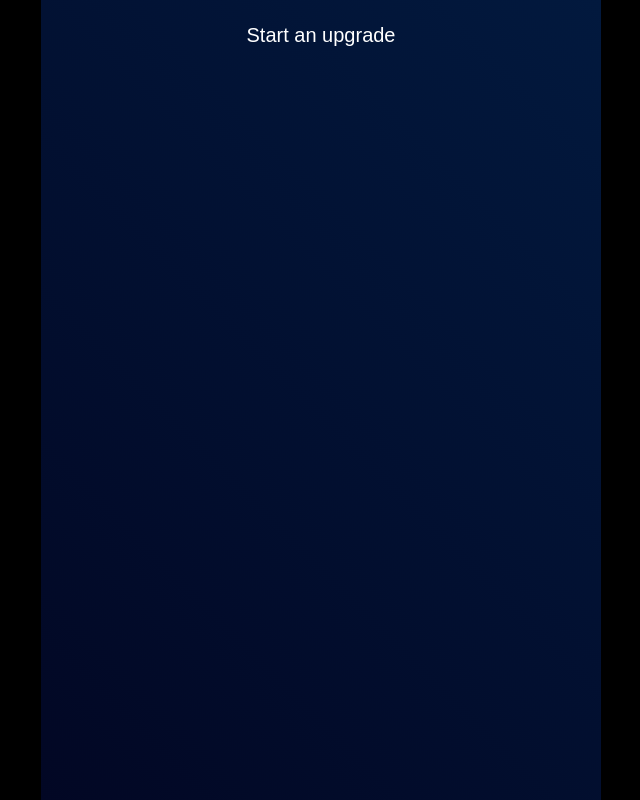
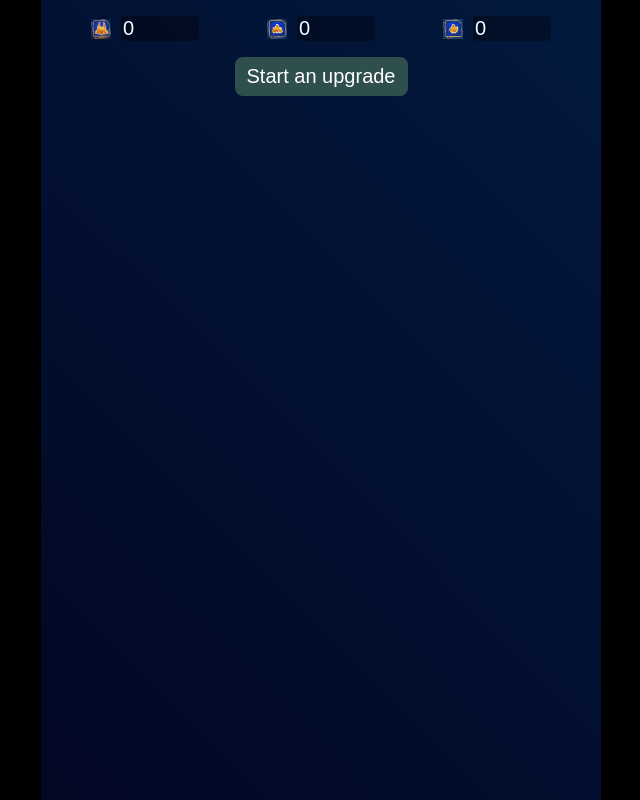
Before and after one commit to bvaughn/galaxiga-upgrade-tool, a React (Create React App) app: page / in a window 1280 px wide. Both pictures are taken after a click on the button "Cancel". Shown: the whole page, without its empty margins (319-959 px from the left). Built offline with nearby package versions, Linux system fonts and the light colour scheme.

Commit message:
Moved generic cards back out of ugprade items and into global state

```diff
--- a/src/Wizard/WizardDataCreate.tsx
+++ b/src/Wizard/WizardDataCreate.tsx
@@ -10,6 +10,7 @@ import {
 } from "./types";
 
 import { IconButton } from "../components/IconButton";
+import { useCards } from "../hooks/useCards";
 import { useDoubleTap } from "../hooks/useDoubleTap";
 import { Category, Item, Tier } from "../types";
 import { formatNumber } from "../utils/number";
@@ -25,7 +26,7 @@ export function WizardDataCreate({
   deleteItem: () => void;
   editItem: () => void;
 }) {
-  const { genericCards, id, secondaryItemStats } = data;
+  const { id, secondaryItemStats } = data;
 
   let category: Category;
   let item: Item;
@@ -44,6 +45,8 @@ export function WizardDataCreate({
   } else {
     throw Error("Unsupported data");
   }
+
+  const [genericCards] = useCards(category, "generic");
 
   const [showDebugRow, setShowDebugRow] = useState(false);
 
@@ -66,14 +69,14 @@ export function WizardDataCreate({
       0
     );
 
-    return `${formatNumber(totalSpecificCards)} specific / ${formatNumber(
-      genericCards
-    )} generic / ${formatNumber(cost.totalCardsRequired)} total`;
-  }, [cost, genericCards, secondaryItemStats]);
+    return `${formatNumber(totalSpecificCards)} / ${formatNumber(
+      cost.totalCardsRequired
+    )} cards`;
+  }, [cost, secondaryItemStats]);
 
   return (
-    <>
-      <div className={styles.Row} data-separator key={id}>
+    <div className={styles.Column} data-separator key={id}>
+      <div className={styles.Row}>
         <ItemImage className={styles.ItemImage} onClick={onClick} item={item} />
         <div className={styles.Column} data-compact data-grow>
           <div className={styles.Row} data-compact>
@@ -117,6 +120,6 @@ export function WizardDataCreate({
         </div>
       </div>
       {showDebugRow && <DebugInfoRow>{debugCardString}</DebugInfoRow>}
-    </>
+    </div>
   );
 }
--- a/src/Wizard/WizardDataItems.tsx
+++ b/src/Wizard/WizardDataItems.tsx
@@ -10,6 +10,7 @@ import {
 import { WizardDataCreate } from "./WizardDataCreate";
 import { WizardDataUpgrade } from "./WizardDataUpgrade";
 
+import { CardPicker } from "../components/CardPicker";
 import { TextButton } from "../components/TextButton";
 import { useCards } from "../hooks/useCards";
 import { uid } from "../utils/uid";
@@ -26,14 +27,16 @@ export function WizardDataItems({
   setPendingWizardStep: (value: WizardDataStep) => void;
   wizardData: WizardData[];
 }) {
-  const [_, setGenericCards] = useCards("generic");
-  const [__, setSpecificCards] = useCards("specific");
-
   return (
     <>
+      <div className={styles.CardRow}>
+        <CardPicker category="ship" type="generic" />
+        <CardPicker category="drone" type="generic" />
+        <CardPicker category="stone" type="generic" />
+      </div>
       <div className={styles.Column} data-center>
         <TextButton
-          className={styles.LargeText}
+          className={styles.StartUpgradeButton}
           onClick={() =>
             setPendingWizardData({
               id: uid(),
@@ -44,16 +47,43 @@ export function WizardDataItems({
         </TextButton>
       </div>
       <div className={styles.Column}>
-        {wizardData.map((data) => {
+        {wizardData.map((data) => (
+          <Data
+            data={data}
+            key={data.id}
+            setPendingWizardData={setPendingWizardData}
+            setWizardData={setWizardData}
+            setPendingWizardStep={setPendingWizardStep}
+            wizardData={wizardData}
+          />
+        ))}
+      </div>
+    </>
+  );
+}
+
+function Data({
+  data,
+  setPendingWizardData,
+  setWizardData,
+  setPendingWizardStep,
+  wizardData,
+}: {
+  data: WizardData;
+  setPendingWizardData: (value: PendingWizardData | null) => void;
+  setWizardData: (value: WizardData[]) => void;
+  setPendingWizardStep: (value: WizardDataStep) => void;
+  wizardData: WizardData[];
+}) {
+  const [cards, setCards] = useCards(data.category, "specific");
+
   const deleteItem = () => {
     setWizardData(wizardData.filter(({ id }) => data.id !== id));
   };
 
   const editItem = () => {
-            setGenericCards(data.genericCards);
-
     if (isWizardDataUpgrade(data)) {
-              setSpecificCards(data.itemStatsFrom.cards);
+      setCards(data.itemStatsFrom.cards);
     }
 
     setPendingWizardData(data);
@@ -81,8 +111,4 @@ export function WizardDataItems({
   } else {
     throw Error("Unsupported data");
   }
-        })}
-      </div>
-    </>
-  );
 }
--- a/src/Wizard/WizardDataUpgrade.tsx
+++ b/src/Wizard/WizardDataUpgrade.tsx
@@ -5,6 +5,7 @@ import { calculateUpgradeCost } from "../utils/calculateUpgradeCost";
 import { WizardDataUpgrade as WizardDataUpgradeType } from "./types";
 
 import { IconButton } from "../components/IconButton";
+import { useCards } from "../hooks/useCards";
 import { useDoubleTap } from "../hooks/useDoubleTap";
 import { formatNumber } from "../utils/number";
 import { DebugInfoRow } from "./DebugInfoRow";
@@ -19,15 +20,11 @@ export function WizardDataUpgrade({
   deleteItem: () => void;
   editItem: () => void;
 }) {
-  const {
-    genericCards,
-    id,
-    itemStatsFrom,
-    itemStatsTo,
-    primaryItem: item,
-  } = data;
+  const { id, itemStatsFrom, itemStatsTo, primaryItem: item } = data;
   const from = `${itemStatsFrom.level}.${itemStatsFrom.subLevel}`;
   const to = `${itemStatsTo.level}.${itemStatsTo.subLevel}`;
+
+  const [genericCards] = useCards(item.category, "generic");
 
   const [showDebugRow, setShowDebugRow] = useState(false);
 
@@ -46,14 +43,14 @@ export function WizardDataUpgrade({
   );
 
   const debugCardString = useMemo(() => {
-    return `${formatNumber(itemStatsFrom.cards)} specific / ${formatNumber(
-      genericCards
-    )} generic / ${formatNumber(cost.totalCardsRequired)} total`;
-  }, [cost, genericCards, itemStatsFrom]);
+    return `${formatNumber(itemStatsFrom.cards)}  / ${formatNumber(
+      cost.totalCardsRequired
+    )} cards`;
+  }, [cost, itemStatsFrom]);
 
   return (
-    <>
-      <div className={styles.Row} data-separator key={id}>
+    <div className={styles.Column} data-separator key={id}>
+      <div className={styles.Row}>
         <ItemImage className={styles.ItemImage} onClick={onClick} item={item} />
         <div className={styles.Column} data-compact data-grow>
           <div className={styles.Row} data-compact>
@@ -96,6 +93,6 @@ export function WizardDataUpgrade({
         </div>
       </div>
       {showDebugRow && <DebugInfoRow>{debugCardString}</DebugInfoRow>}
-    </>
+    </div>
   );
 }
--- a/src/Wizard/WizardStep.module.css
+++ b/src/Wizard/WizardStep.module.css
@@ -140,13 +140,14 @@
   gap: 0.25rem;
 }
 
-.GenericCardsRow {
+.CardsRow {
   display: flex;
   flex-direction: row;
   align-items: center;
   justify-content: flex-end;
   gap: 1ch;
 }
+
 .LabelText {
   font-size: 0.75rem;
 }
--- a/src/Wizard/WizardStep4Upgrade.tsx
+++ b/src/Wizard/WizardStep4Upgrade.tsx
@@ -26,8 +26,7 @@ export function WizardStep4Upgrade({
   const persistenceKeyFrom = `wizard-upgrade-from-${id}`;
   const persistenceKeyTo = `wizard-upgrade-to-${id}`;
 
-  const [cards, setCards] = useCards("specific");
-  const [genericCards, setGenericCards] = useCards("generic");
+  const [cards, setCards] = useCards(item.category, "specific");
 
   return (
     <>
@@ -47,7 +46,7 @@ export function WizardStep4Upgrade({
       />
       <div className={styles.Prompt}>How many cards do you have?</div>
       <div className={styles.CardsColumn}>
-        <div className={styles.GenericCardsRow}>
+        <div className={styles.CardsRow}>
           <label className={styles.CardInputLabel}>
             <div className={styles.LabelText}>{item.name} cards</div>
             <Card type="specific" category={item.category} />
@@ -57,21 +56,6 @@ export function WizardStep4Upgrade({
               minValue={0}
               onChange={setCards}
               value={cards}
-            />
-          </label>
-        </div>
-        <div className={styles.GenericCardsRow}>
-          <label className={styles.CardInputLabel}>
-            <div className={styles.LabelText}>
-              Generic {item.category} cards
-            </div>
-            <Card type="generic" category={item.category} />
-            <NumberInput
-              className={styles.CardInput}
-              maxValue={99999}
-              minValue={0}
-              onChange={setGenericCards}
-              value={genericCards}
             />
           </label>
         </div>
@@ -85,7 +69,6 @@ export function WizardStep4Upgrade({
           className={styles.CancelButton}
           onClick={async () => {
             setCards(0);
-            setGenericCards(0);
 
             await Promise.resolve();
 
@@ -98,13 +81,11 @@ export function WizardStep4Upgrade({
           className={styles.SaveButton}
           onClick={async () => {
             setCards(0);
-            setGenericCards(0);
 
             await Promise.resolve();
 
             save({
               ...pendingWizardData,
-              genericCards,
               itemStatsFrom: {
                 ...getItemStats(item, persistenceKeyFrom),
                 cards,
--- a/src/Wizard/shared.module.css
+++ b/src/Wizard/shared.module.css
@@ -23,6 +23,8 @@
 .Row[data-compact] {
   gap: 0.25rem;
 }
+
+.Column[data-separator],
 .Row[data-separator] {
   border-top: 1px solid var(--border-color);
   padding-top: 1rem;
@@ -60,3 +62,16 @@
 .SmallText {
   font-size: var(--font-size-small);
 }
+
+.CardRow {
+  display: flex;
+  flex-direction: row;
+  align-items: center;
+  justify-content: space-around;
+}
+
+.StartUpgradeButton {
+  font-size: var(--font-size-large);
+  border-radius: 0.5rem;
+  background-color: darkslategrey !important;
+}
--- a/src/Wizard/types.ts
+++ b/src/Wizard/types.ts
@@ -4,7 +4,6 @@ import { Category, Item } from "../types";
 export type WizardDataCreateTier2 = {
   action: "create-tier-2";
   category: Category;
-  genericCards: number;
   id: string;
   primaryItem: Item;
   secondaryItemStats: ItemStats[];
@@ -13,7 +12,6 @@ export type WizardDataCreateTier2 = {
 export type WizardDataCreateTier3 = {
   action: "create-tier-3";
   category: Category;
-  genericCards: number;
   id: string;
   secondaryItems: Item[];
   secondaryItemStats: ItemStats[];
@@ -22,7 +20,6 @@ export type WizardDataCreateTier3 = {
 export type WizardDataUpgrade = {
   action: "upgrade-tier-1" | "upgrade-tier-2" | "upgrade-tier-3";
   category: Category;
-  genericCards: number;
   id: string;
   itemStatsFrom: ItemStats;
   itemStatsTo: ItemStats;
--- /dev/null
+++ b/src/components/CardPicker.module.css
@@ -0,0 +1,6 @@
+.CardPicker {
+  display: flex;
+  flex-direction: row;
+  align-items: center;
+  gap: 1ch;
+}
--- /dev/null
+++ b/src/components/CardPicker.tsx
@@ -0,0 +1,28 @@
+import { useCards } from "../hooks/useCards";
+import { Category } from "../types";
+import { Card } from "./Card";
+import styles from "./CardPicker.module.css";
+import { NumberInput } from "./NumberInput";
+
+export function CardPicker({
+  category,
+  type,
+}: {
+  category: Category;
+  type: "generic" | "specific";
+}) {
+  const [cards, setCards] = useCards(category, type);
+
+  return (
+    <div className={styles.CardPicker}>
+      <Card category={category} type={type} />
+      <NumberInput
+        className={styles.CardInput}
+        maxValue={99_999}
+        minValue={0}
+        onChange={setCards}
+        value={cards}
+      />
+    </div>
+  );
+}
--- a/src/hooks/useCards.ts
+++ b/src/hooks/useCards.ts
@@ -1,5 +1,6 @@
+import { Category } from "../types";
 import useLocalStorage from "./useLocalStorage";
 
-export function useCards(type: "generic" | "specific") {
-  return useLocalStorage<number>(`${type}-cards`, 0);
+export function useCards(category: Category, type: "generic" | "specific") {
+  return useLocalStorage<number>(`${category}-${type}-cards`, 0);
 }
--- a/src/hooks/useLocalStorage.ts
+++ b/src/hooks/useLocalStorage.ts
@@ -1,4 +1,4 @@
-import { useLayoutEffect, useRef, useState } from "react";
+import { useCallback, useLayoutEffect, useRef, useState } from "react";
 
 export default function useLocalStorage<Value>(
   key: string,
@@ -12,6 +12,27 @@ export default function useLocalStorage<Value>(
       return defaultValue;
     }
   });
+
+  // Sync changes to React state and local storage
+  const setValueWrapper = useCallback(
+    (value: Value) => {
+      setValue(value);
+
+      const newValue = JSON.stringify(value);
+      const oldValue = committedValuesRef.current.prevValue || "";
+
+      localStorageSetItem(key, newValue);
+
+      window.dispatchEvent(
+        new StorageEvent("storage", {
+          key,
+          newValue,
+          oldValue,
+        })
+      );
+    },
+    [key]
+  );
 
   const committedValuesRef = useRef<{
     prevValue: string | null;
@@ -44,20 +65,7 @@ export default function useLocalStorage<Value>(
     };
   }, [key, value]);
 
-  // Sync changes to local storage
-  useLayoutEffect(() => {
-    window.dispatchEvent(
-      new StorageEvent("storage", {
-        key,
-        newValue: committedValuesRef.current.value || "",
-        oldValue: committedValuesRef.current.prevValue || "",
-      })
-    );
-
-    localStorageSetItem(key, committedValuesRef.current.value);
-  }, [key, value]);
-
-  return [value, setValue];
+  return [value, setValueWrapper];
 }
 
 // Helper methods
```
Also changed, not shown: src/Wizard/WizardStep4Create.tsx (+2 -34 lines). Lines whose indentation alone changed are shown as unchanged.
